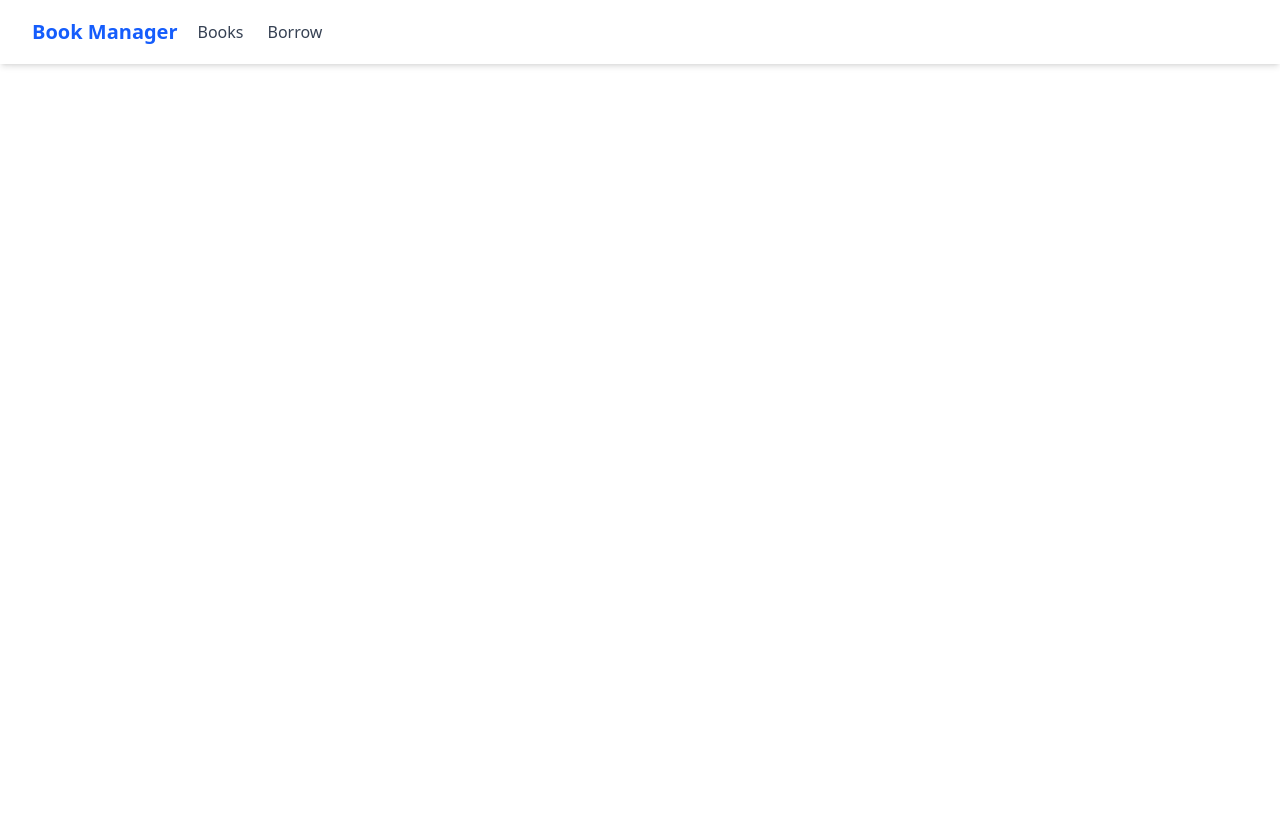
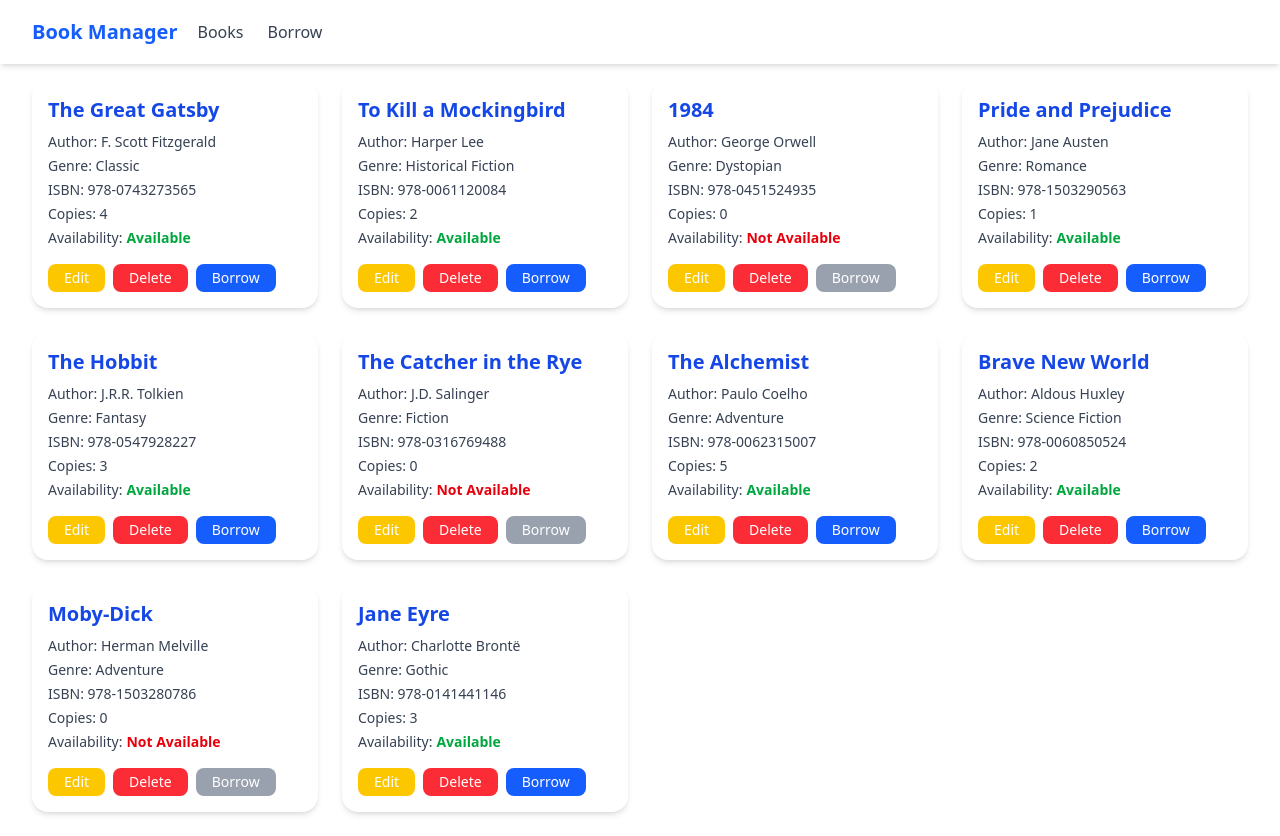
Before and after one commit to sisrafilss/L2B5-A4-Library-Management-System-Client, a React (Vite) app: page / in a window 1280 px wide. Before the commit the page ends 800 px from the top, so only its background shows below. Built offline with nearby package versions, Linux system fonts and the light colour scheme.

Commit message:
Book list added

```diff
--- /dev/null
+++ b/src/components/BookCard.tsx
@@ -0,0 +1,84 @@
+type Book = {
+  id: string;
+  title: string;
+  author: string;
+  genre: string;
+  isbn: string;
+  copies: number;
+  isAvailable: boolean;
+  onEdit?: (id: string) => void;
+  onDelete?: (id: string) => void;
+  onBorrow?: (id: string) => void;
+};
+
+const BookCard = ({
+  id,
+  title,
+  author,
+  genre,
+  isbn,
+  copies,
+  isAvailable,
+  onEdit,
+  onDelete,
+  onBorrow,
+}: Book) => {
+  return (
+    <div className="bg-white shadow-md rounded-2xl p-4 w-full max-w-md mx-auto sm:mx-0">
+      <h2 className="text-xl font-semibold text-blue-700 mb-2">{title}</h2>
+
+      <div className="text-gray-700 text-sm space-y-1">
+        <p>
+          <span className="font-medium">Author:</span> {author}
+        </p>
+        <p>
+          <span className="font-medium">Genre:</span> {genre}
+        </p>
+        <p>
+          <span className="font-medium">ISBN:</span> {isbn}
+        </p>
+        <p>
+          <span className="font-medium">Copies:</span> {copies}
+        </p>
+        <p>
+          <span className="font-medium">Availability:</span>
+          <span
+            className={`ml-1 font-semibold ${
+              isAvailable ? "text-green-600" : "text-red-600"
+            }`}
+          >
+            {isAvailable ? "Available" : "Not Available"}
+          </span>
+        </p>
+      </div>
+
+      <div className="mt-4 flex flex-wrap gap-2">
+        <button
+          onClick={() => onEdit?.(id)}
+          className="bg-yellow-400 hover:bg-yellow-500 text-white text-sm px-4 py-1 rounded-md transition"
+        >
+          Edit
+        </button>
+        <button
+          onClick={() => onDelete?.(id)}
+          className="bg-red-500 hover:bg-red-600 text-white text-sm px-4 py-1 rounded-md transition"
+        >
+          Delete
+        </button>
+        <button
+          onClick={() => onBorrow?.(id)}
+          className={`${
+            isAvailable
+              ? "bg-blue-600 hover:bg-blue-700"
+              : "bg-gray-400 cursor-not-allowed"
+          } text-white text-sm px-4 py-1 rounded-md transition`}
+          disabled={!isAvailable}
+        >
+          Borrow
+        </button>
+      </div>
+    </div>
+  );
+};
+
+export default BookCard;
--- a/src/components/layout/Navbar.tsx
+++ b/src/components/layout/Navbar.tsx
@@ -12,9 +12,11 @@ const Navbar = () => {
       <div className="max-w-7xl mx-auto px-4 sm:px-6 lg:px-8">
         <div className="flex items-center  h-16">
           {/* Logo */}
-          <div className="flex-shrink-0 text-xl font-bold text-blue-600">
-            Book Manager
-          </div>
+          <Link to="/">
+            <div className="flex-shrink-0 text-xl font-bold text-blue-600">
+              Book Manager
+            </div>
+          </Link>
 
           {/* Desktop Menu */}
           <div className="hidden ml-5 md:flex space-x-6">
--- a/src/pages/BookListPage.tsx
+++ b/src/pages/BookListPage.tsx
@@ -1,5 +1,129 @@
+import BookCard from "@/components/BookCard";
+
 const BookListPage = () => {
-  return <div>AllBooks</div>;
+  const handleEdit = (id: string) => {
+    console.log("Edit book with ID:", id);
+  };
+
+  const handleDelete = (id: string) => {
+    console.log("Delete book with ID:", id);
+  };
+
+  const handleBorrow = (id: string) => {
+    console.log("Borrow book with ID:", id);
+  };
+
+  return (
+    <div className=" py-6 max-w-7xl mx-auto px-4 sm:px-6 lg:px-8">
+      <h1 className="text-2xl font-bold text-center mb-6 text-blue-800">
+        Available Books
+      </h1>
+
+      <div className="grid grid-cols-1 sm:grid-cols-2 md:grid-cols-3 lg:grid-cols-4 gap-6">
+        {mockBooks.map((book) => (
+          <BookCard
+            key={book.id}
+            {...book}
+            onEdit={handleEdit}
+            onDelete={handleDelete}
+            onBorrow={handleBorrow}
+          />
+        ))}
+      </div>
+    </div>
+  );
 };
 
 export default BookListPage;
+const mockBooks = [
+  {
+    id: "1",
+    title: "The Great Gatsby",
+    author: "F. Scott Fitzgerald",
+    genre: "Classic",
+    isbn: "978-0743273565",
+    copies: 4,
+    isAvailable: true,
+  },
+  {
+    id: "2",
+    title: "To Kill a Mockingbird",
+    author: "Harper Lee",
+    genre: "Historical Fiction",
+    isbn: "978-0061120084",
+    copies: 2,
+    isAvailable: true,
+  },
+  {
+    id: "3",
+    title: "1984",
+    author: "George Orwell",
+    genre: "Dystopian",
+    isbn: "978-0451524935",
+    copies: 0,
+    isAvailable: false,
+  },
+  {
+    id: "4",
+    title: "Pride and Prejudice",
+    author: "Jane Austen",
+    genre: "Romance",
+    isbn: "978-1503290563",
+    copies: 1,
+    isAvailable: true,
+  },
+  {
+    id: "5",
+    title: "The Hobbit",
+    author: "J.R.R. Tolkien",
+    genre: "Fantasy",
+    isbn: "978-0547928227",
+    copies: 3,
+    isAvailable: true,
+  },
+  {
+    id: "6",
+    title: "The Catcher in the Rye",
+    author: "J.D. Salinger",
+    genre: "Fiction",
+    isbn: "978-0316769488",
+    copies: 0,
+    isAvailable: false,
+  },
+  {
+    id: "7",
+    title: "The Alchemist",
+    author: "Paulo Coelho",
+    genre: "Adventure",
+    isbn: "978-0062315007",
+    copies: 5,
+    isAvailable: true,
+  },
+  {
+    id: "8",
+    title: "Brave New World",
+    author: "Aldous Huxley",
+    genre: "Science Fiction",
+    isbn: "978-0060850524",
+    copies: 2,
+    isAvailable: true,
+  },
+  {
+    id: "9",
+    title: "Moby-Dick",
+    author: "Herman Melville",
+    genre: "Adventure",
+    isbn: "978-1503280786",
+    copies: 0,
+    isAvailable: false,
+  },
+  {
+    id: "10",
+    title: "Jane Eyre",
+    author: "Charlotte Brontë",
+    genre: "Gothic",
+    isbn: "978-0141441146",
+    copies: 3,
+    isAvailable: true,
+  },
+];
```
